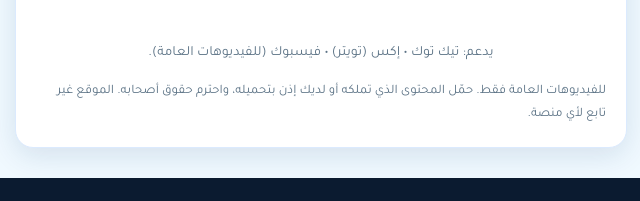
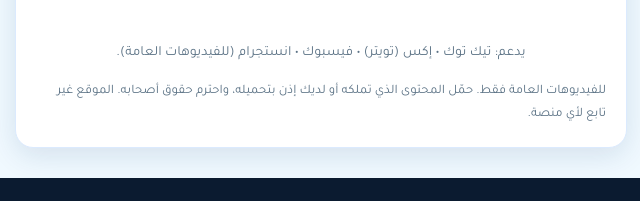
Before and after one commit to mrahmed22296-gif/video-saver-app, a website: page index.html in a window 1280 px wide. Shown: the part 265-466 px from the top of the page, 319-959 px from the left. Drawn offline with Linux system fonts and the light colour scheme.

Commit message:
Update index.html

```diff
--- a/index.html
+++ b/index.html
@@ -55,7 +55,7 @@ footer a{color:#7dd3fc;text-decoration:none}
       <h3 id="ti"></h3>
       <div id="links"></div>
     </div>
-    <div class="plats">يدعم: تيك توك • إكس (تويتر) • فيسبوك (للفيديوهات العامة).</div>
+    <div class="plats">يدعم: تيك توك • إكس (تويتر) • فيسبوك • انستجرام (للفيديوهات العامة).</div>
     <div class="note">للفيديوهات العامة فقط. حمّل المحتوى الذي تملكه أو لديك إذن بتحميله، واحترم حقوق أصحابه. الموقع غير تابع لأي منصة.</div>
   </div>
 </main>
```
